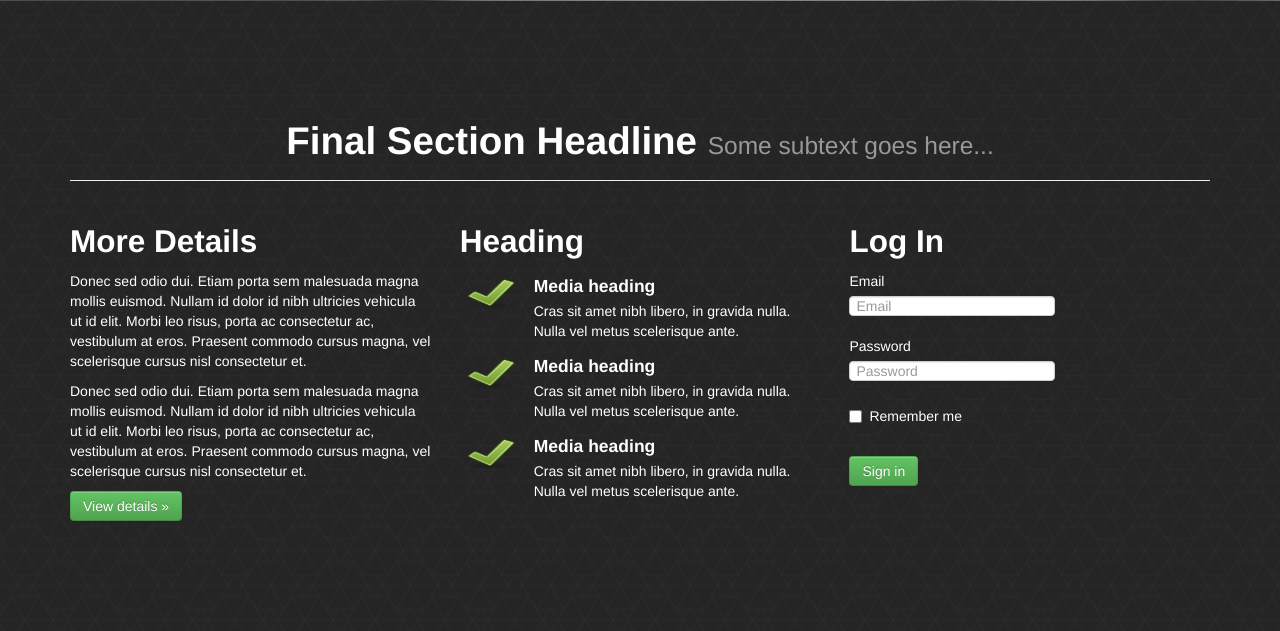
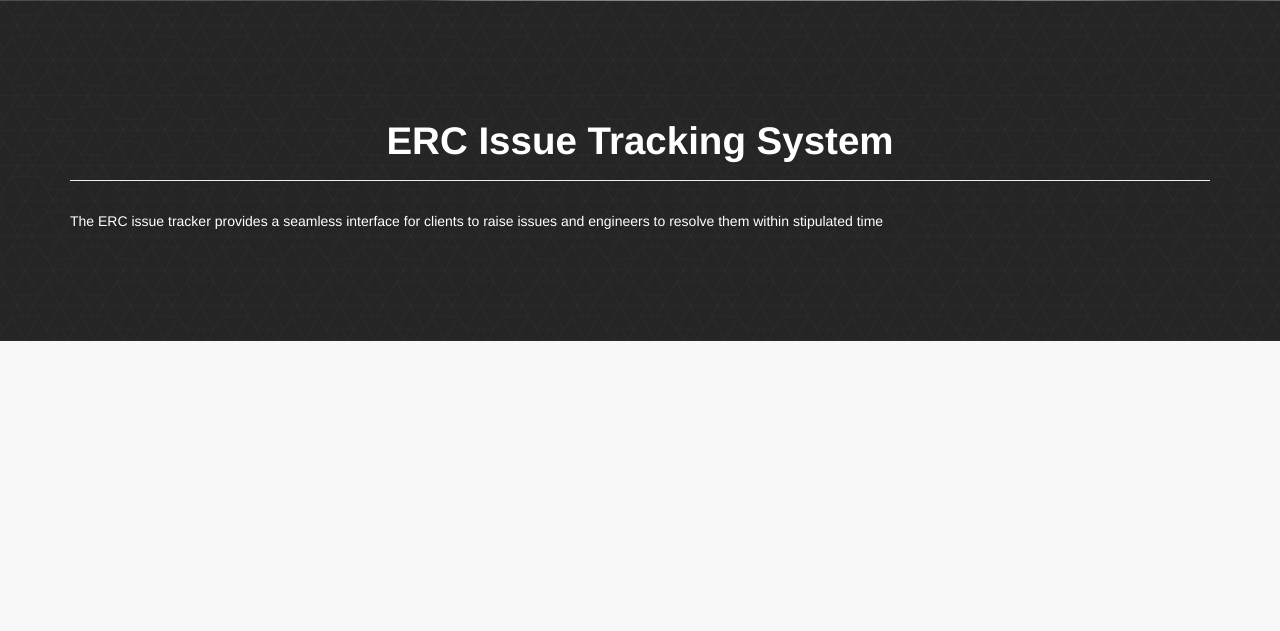
Before and after one commit to sai-prasanna/issuetracker, a Django app: template main/templates/main/index.html in a window 1280 px wide. Shown: the part 1518-2149 px from the top of the page. After the commit the page ends 1859 px from the top, so only its background shows below. Run offline with Django 3.2, Linux system fonts and the light colour scheme; the template is opened without the code that fills it, so the values that code supplies are empty; parts of the project's set-up code (start-up, migrations or seed data) failed here and were passed over; some libraries are stand-ins or nearby versions.

Commit message:
Design changes

```diff
--- a/main/signals.py
+++ b/main/signals.py
@@ -5,6 +5,9 @@ import requests
 
 
 def notification(sender, instance, created, **kwargs):
+    """
+        Send email and sms to users
+    """
     if created:
 
         engineer_email_id = instance.assigned_to.email
--- a/main/templates/main/base.html
+++ b/main/templates/main/base.html
@@ -10,6 +10,8 @@
       <link rel="stylesheet" type="text/css" href="{% static 'main/css/bootstrap.min.css' %}">
       <link rel="stylesheet" type="text/css" href="{% static 'main/css/bootstrap.css.map' %}">
       <link rel="stylesheet" type="text/css" href="{% static 'main/css/style.css' %}">
+          <link rel="shortcut icon" href="{% static 'main/images/favicon.png' %}" />
+
     {% endblock %}
     <style type="text/css">
     .footer {padding-top: 60px; text-align: left;}
--- a/main/templates/main/index.html
+++ b/main/templates/main/index.html
@@ -93,70 +93,14 @@
   <section id="about" data-speed="2" data-type="background">
     <div class="container">
       <div class="page-header">
-        <h1>Final Section Headline <small>Some subtext goes here...</small></h1>
+        <h1>ERC Issue Tracking System</h1>
       </div>
       <div class="row-fluid">
-            <div class="span4">
-              <h2>More Details</h2>
-              <p>Donec sed odio dui. Etiam porta sem malesuada magna mollis euismod. Nullam id dolor id nibh ultricies vehicula ut id elit. Morbi leo risus, porta ac consectetur ac, vestibulum at eros. Praesent commodo cursus magna, vel scelerisque cursus nisl consectetur et.</p>
-              <p>Donec sed odio dui. Etiam porta sem malesuada magna mollis euismod. Nullam id dolor id nibh ultricies vehicula ut id elit. Morbi leo risus, porta ac consectetur ac, vestibulum at eros. Praesent commodo cursus magna, vel scelerisque cursus nisl consectetur et.</p>
-              <p><a class="btn btn-success">View details &raquo;</a></p>
-            </div><!-- /.span4 -->
-            <div class="span4">
-              <h2>Heading</h2>
-              <div class="media">
-            <a class="pull-left" href="#">
-                <img class="media-object" src="{% static 'main/images/check.png' %}">
-            </a>
-            <div class="media-body">
-                <h4 class="media-heading">Media heading</h4>
-                Cras sit amet nibh libero, in gravida nulla. Nulla vel metus scelerisque ante.
+            <div class="span12">
+
+              <p>The ERC issue tracker provides a seamless interface for clients to raise issues and engineers to resolve them within stipulated time</p>
+
             </div>
-          </div>
-              <div class="media">
-            <a class="pull-left" href="#">
-                <img class="media-object" src="{% static 'main/images/check.png' %}">
-            </a>
-            <div class="media-body">
-                <h4 class="media-heading">Media heading</h4>
-                Cras sit amet nibh libero, in gravida nulla. Nulla vel metus scelerisque ante.
-            </div>
-          </div>
-              <div class="media">
-            <a class="pull-left" href="#">
-                <img class="media-object" src="{% static 'main/images/check.png' %}">
-            </a>
-            <div class="media-body">
-                <h4 class="media-heading">Media heading</h4>
-                Cras sit amet nibh libero, in gravida nulla. Nulla vel metus scelerisque ante.
-            </div>
-          </div>
-            </div><!-- /.span4 -->
-            <div class="span4">
-              <h2>Log In</h2>
-              <form class="form">
-            <div class="control-group">
-              <label class="control-label" for="inputEmail">Email</label>
-              <div class="controls">
-                <input type="text" id="inputEmail" placeholder="Email">
-              </div>
-            </div>
-            <div class="control-group">
-              <label class="control-label" for="inputPassword">Password</label>
-              <div class="controls">
-                <input type="password" id="inputPassword" placeholder="Password">
-              </div>
-            </div>
-            <div class="control-group">
-              <div class="controls">
-                <label class="checkbox">
-                  <input type="checkbox"> Remember me <br><br>
-                </label>
-                <button type="submit" class="btn btn-success">Sign in</button>
-              </div>
-            </div>
-          </form>
-            </div><!-- /.span4 -->
         </div>
       </div>
   </section>
```
Also changed, not shown: issuemanagement/settings.py (+18 -0 lines), main/forms.py (+14 -0 lines), main/models.py (+8 -0 lines), main/views.py (+22 -0 lines), main/migrations/0001_initial.py (added), main/migrations/0002_auto__del_client__add_clientprofile__chg_field_ticket_client.py (added), main/migrations/0003_auto__del_field_clientprofile_phone__add_field_clientprofile_phone_num.py (added), main/migrations/0004_auto__add_field_clientprofile_company_name__chg_field_clientprofile_ph.py (added), main/migrations/0005_auto__del_field_ticket_time_elapsed__add_field_ticket_estimated_comple.py (added), main/migrations/__init__.py (added), main/templates/main/ticket_detail.html (indentation only), 1 other file.
